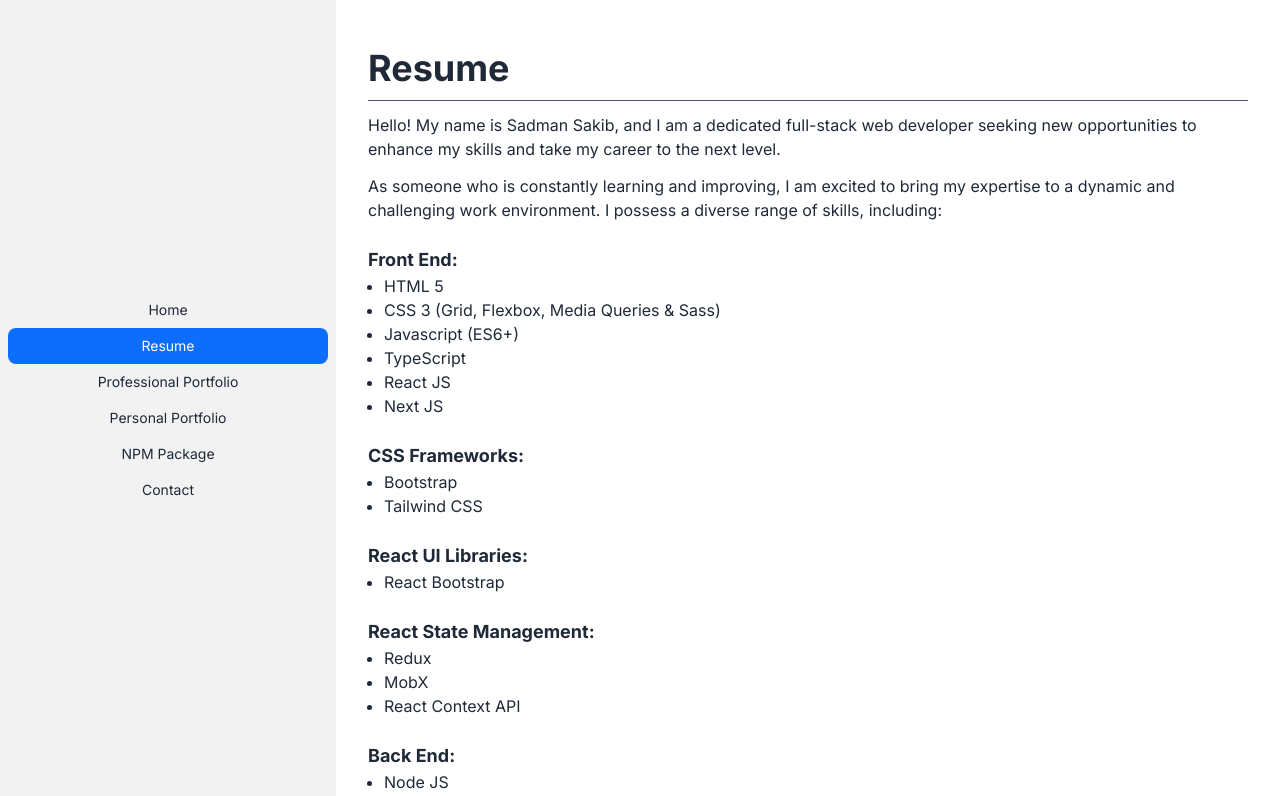
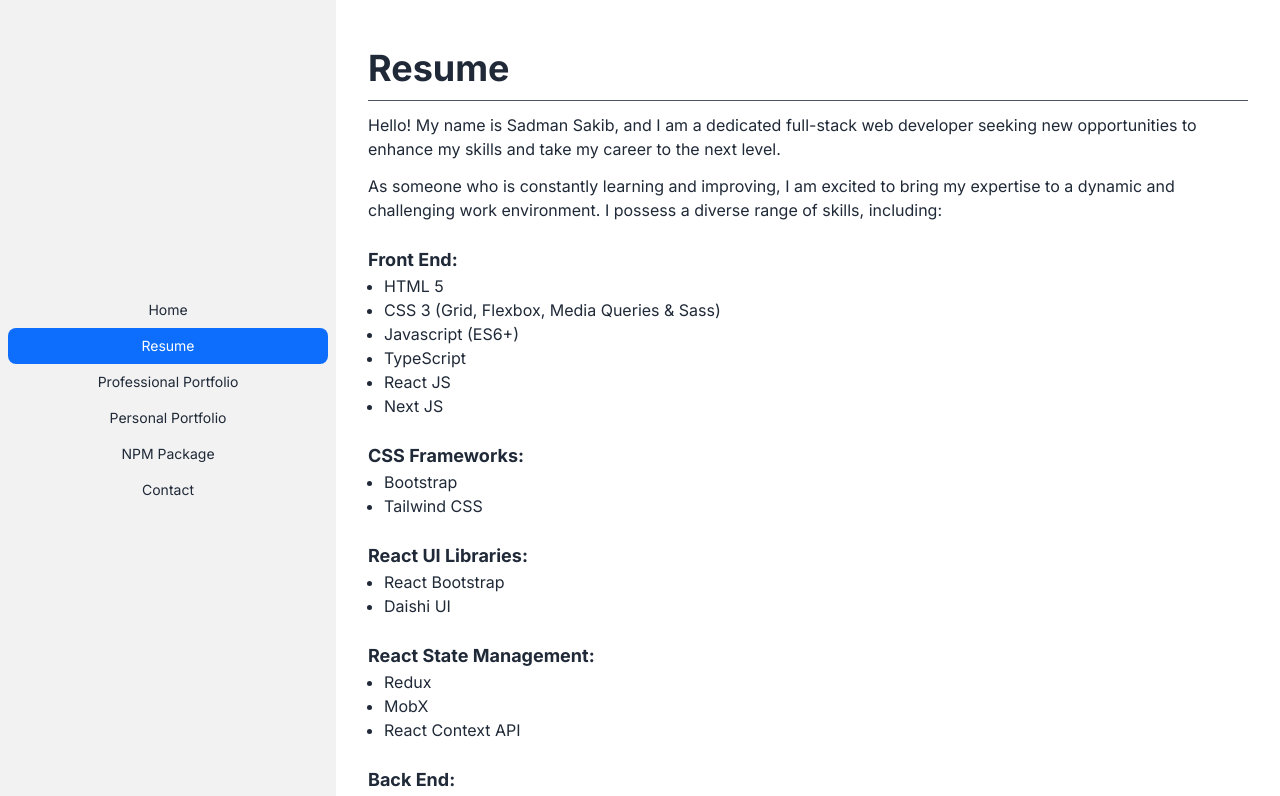
Before and after one commit to ssakib4040/nextjs-portfolio, a Next.js app: page /resume in a window 1280 px wide. Shown: the top 796 px of the page. Built offline with nearby package versions, Linux system fonts and the light colour scheme.

Commit message:
daisy ui css library added in resume

```diff
--- a/app/resume/page.tsx
+++ b/app/resume/page.tsx
@@ -30,6 +30,7 @@
       // "Chakra UI",
       // "Ant Design",
       "React Bootstrap",
+      "Daishi UI",
       // "Reactstrap",
       // "Styled Components",
       // "Emotion",
```
